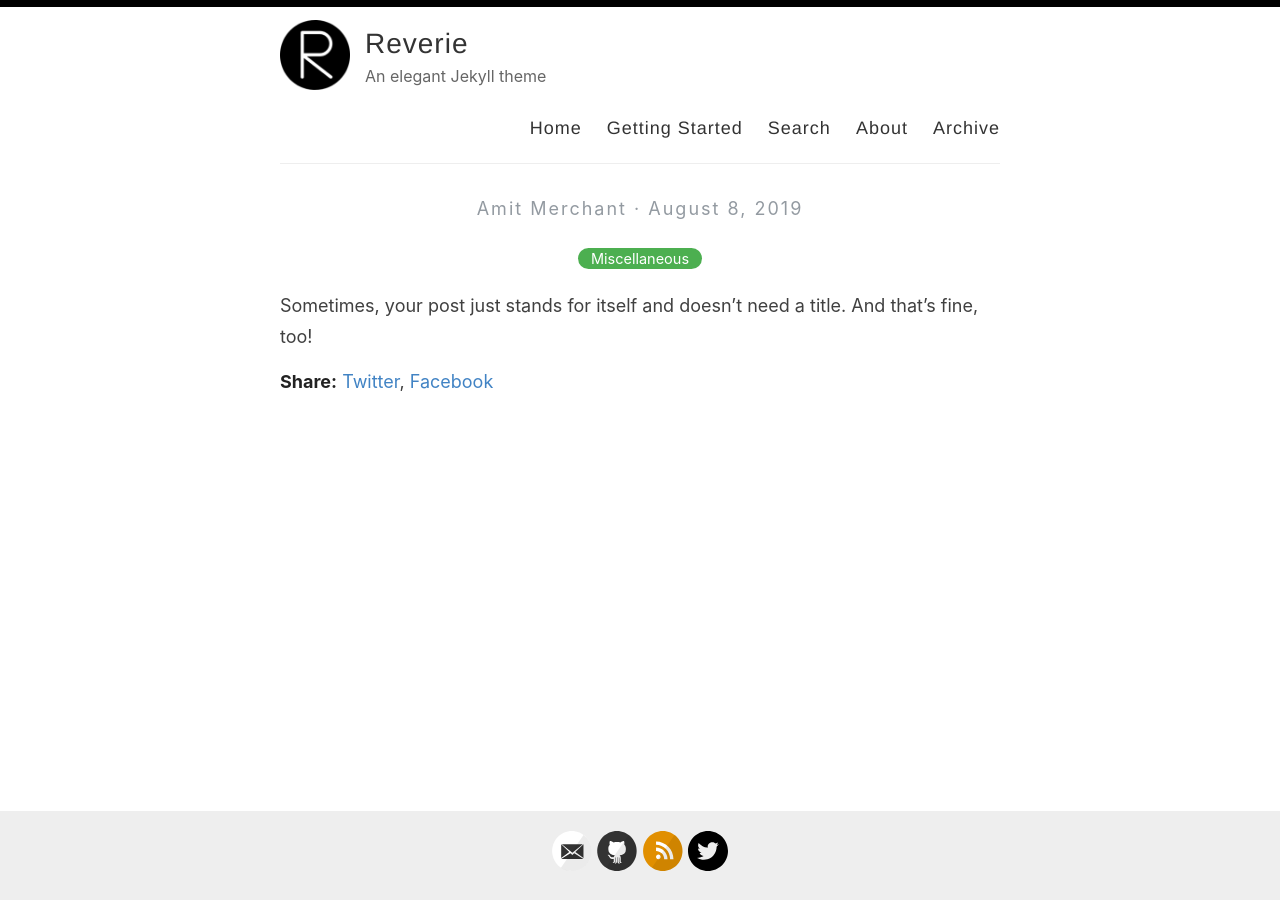
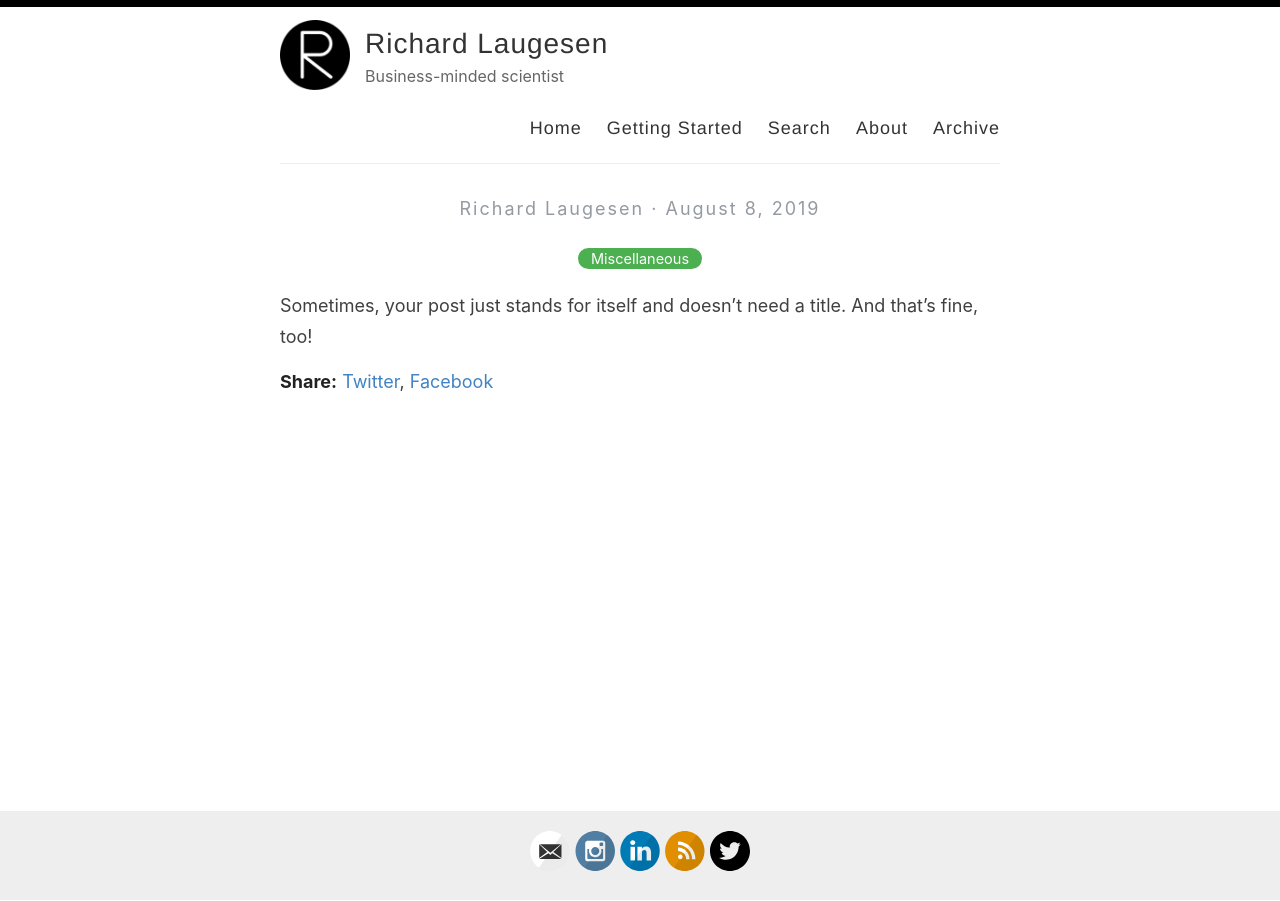
Before and after one commit to richardlaugesen/richardlaugesen.github.io, a Jekyll site: the page built from _posts/2019-08-08-no-title-posts.md, in a window 1280 px wide. Built offline with Jekyll 4.4.1, drawn with Linux system fonts in a browser that asks for light colours.

Commit message:
Update _config.yml

```diff
--- a/_config.yml
+++ b/_config.yml
@@ -3,13 +3,13 @@
 #
 
 # Name of your site (displayed in the header)
-name: Reverie
+name: Richard Laugesen
 
 # Name of the author
-author: Amit Merchant
+author: Richard Laugesen
 
 # Short bio or description (displayed in the header)
-description: An elegant Jekyll theme
+description: Business-minded scientist
 
 # URL of your avatar or profile pic (you could use your GitHub profile pic)
 avatar: /images/reverie.png
@@ -21,15 +21,15 @@ avatar: /images/reverie.png
 # Includes an icon in the footer for each username you enter
 footer-links:
   dribbble:
-  email: amit.d.merchant@gmail.com
+  email: hi@richardlaugesen.com
   facebook:
   flickr:
-  github: amitmerchant1990/reverie
-  instagram:
-  linkedin:
+  github:
+  instagram: richardlaugesen
+  linkedin: richardlaugesen
   pinterest:
   rss: rss
-  twitter: amit_merchant
+  twitter: richardlaugesen
   stackoverflow:
   youtube: # channel/<your_long_string> or user/<user-name>
   googleplus: # anything in your profile username that comes after plus.google.com/
@@ -41,21 +41,21 @@ footer-links:
 disqus:
 
 # Enter your Google Analytics web tracking code (e.g. UA-2110908-2) to activate tracking
-google_analytics: UA-43339302-11
+google_analytics: UA-89112715-1
 
 # For newer "GA4" analytics, use the following instead of the "UA" entry above
 #google_analytics_ga4: G-GABC1DEFG
 
 # Your website URL (e.g. http://amitmerchant1990.github.io or http://www.amitmerchant.com)
 # Used for Sitemap.xml and your RSS feed
-url: http://www.amitmerchant.com/reverie
-enforce_ssl: https://www.amitmerchant.com/reverie
+url: http://richardlaugesen.github.io
+enforce_ssl: https://richardlaugesen.github.io
 
 # If you're hosting your site at a Project repository on GitHub pages
 # (http://yourusername.github.io/repository-name)
 # and NOT your User repository (http://yourusername.github.io)
 # then add in the baseurl here, like this: "/repository-name"
-baseurl: "/reverie"
+baseurl:
 
 #
 # !! You don't need to change any of the configuration flags below !!
```
